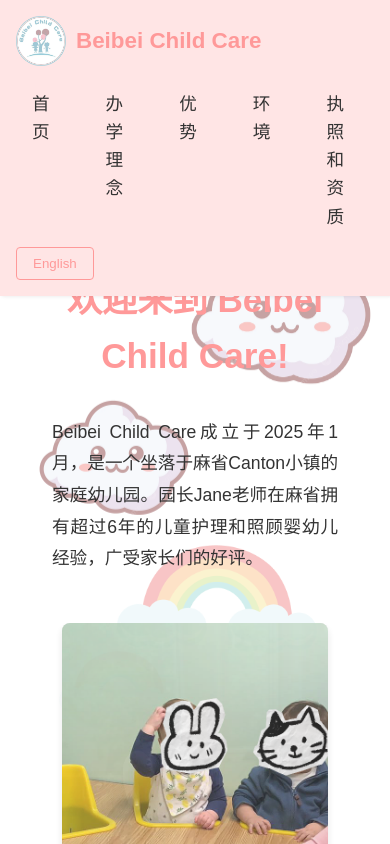
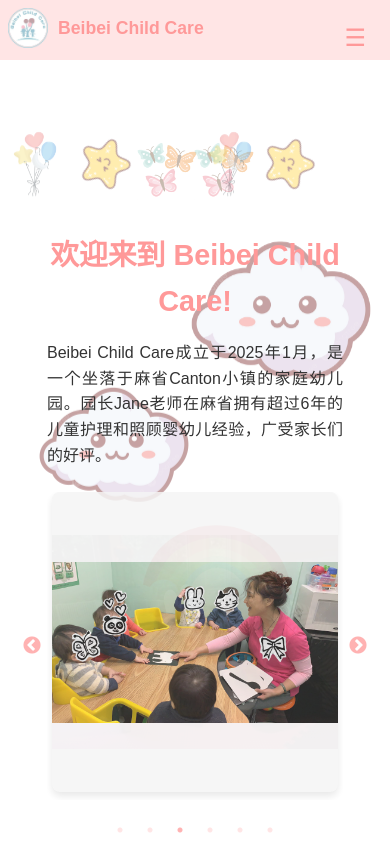
Before and after one commit to tylerjiang1127/beibei-childcare, a React (Vite) app: page / in a window 390 px wide. Shown: the top 844 px of the page. Built offline with nearby package versions, Linux system fonts and the light colour scheme.

Commit message:
update mobile layout

```diff
--- a/src/components/Navbar.jsx
+++ b/src/components/Navbar.jsx
@@ -4,15 +4,30 @@ import { Link } from 'react-router-dom';
 import { useTranslation } from 'react-i18next';
 import { getImagePath } from '../utils/imagePath';
 
+const MenuButton = styled.button`
+  display: none;
+  background: none;
+  border: none;
+  color: ${props => props.theme.colors.primary};
+  font-size: 1.5rem;
+  cursor: pointer;
+  padding: 0.5rem;
+
+  @media (max-width: 767px) {
+    display: block;
+    position: absolute;
+    right: 1rem;
+    top: 1rem;
+  }
+`;
+
 const Nav = styled.nav`
   background-color: ${props => props.theme.colors.secondary};
-  padding: 2rem 1rem;
-  box-shadow: 2px 0 4px rgba(0,0,0,0.1);
   position: fixed;
   z-index: 1000;
 
   @media (min-width: 768px) {
-    // 桌面布局
+    padding: 2rem 1rem;
     height: 100vh;
     width: 250px;
     left: 0;
@@ -22,12 +37,13 @@ const Nav = styled.nav`
   }
 
   @media (max-width: 767px) {
-    // 移动端布局
-    height: auto;
+    padding: 0.5rem;
+    height: ${props => props.isOpen ? 'auto' : '60px'};
     width: 100%;
     top: 0;
     left: 0;
-    padding: 1rem;
+    overflow: hidden;
+    transition: height 0.3s ease;
   }
 `;
 
@@ -35,10 +51,9 @@ const LogoContainer = styled.div`
   display: flex;
   align-items: center;
   gap: 10px;
-  margin-bottom: 2rem;
 
   @media (max-width: 767px) {
-    margin-bottom: 1rem;
+    margin-bottom: 0.5rem;
   }
 `;
 
@@ -48,8 +63,8 @@ const LogoImage = styled.img`
   object-fit: contain;
 
   @media (max-width: 767px) {
-    width: 50px;
-    height: 50px;
+    width: 40px;
+    height: 40px;
   }
 `;
 
@@ -57,7 +72,10 @@ const Logo = styled.div`
   font-size: 1.4rem;
   font-weight: bold;
   color: ${props => props.theme.colors.primary};
-  text-align: center;
+
+  @media (max-width: 767px) {
+    font-size: 1.1rem;
+  }
 `;
 
 const NavLinks = styled.div`
@@ -66,12 +84,14 @@ const NavLinks = styled.div`
 
   @media (min-width: 768px) {
     flex-direction: column;
+    margin-top: 2rem;
   }
 
   @media (max-width: 767px) {
     flex-direction: row;
     overflow-x: auto;
-    padding-bottom: 0.5rem;
+    padding: 0.5rem 0;
+    gap: 1rem;
     &::-webkit-scrollbar {
       display: none;
     }
@@ -84,61 +104,47 @@ const NavLink = styled.a`
   font-size: 1.1rem;
   padding: 0.5rem 1rem;
   border-radius: 4px;
-  cursor: pointer;
+  white-space: nowrap;
+
+  @media (max-width: 767px) {
+    font-size: 0.9rem;
+    padding: 0.3rem 0.8rem;
+  }
+
   &:hover {
     color: ${props => props.theme.colors.primary};
     background-color: rgba(255,255,255,0.5);
   }
 `;
 
-const LanguageButton = styled.button`
-  background: none;
-  border: 1px solid ${props => props.theme.colors.primary};
-  color: ${props => props.theme.colors.primary};
-  padding: 0.5rem 1rem;
-  border-radius: 4px;
-  cursor: pointer;
-  margin-top: auto;
-  &:hover {
-    background: ${props => props.theme.colors.primary};
-    color: white;
-  }
-`;
-
 function Navbar() {
-  const { t, i18n } = useTranslation();
-  const [currentLang, setCurrentLang] = useState('zh');
-
-  const toggleLanguage = () => {
-    const newLang = currentLang === 'zh' ? 'en' : 'zh';
-    setCurrentLang(newLang);
-    i18n.changeLanguage(newLang);
-  };
+  const [isOpen, setIsOpen] = useState(false);
 
   const scrollToSection = (id) => {
     const element = document.getElementById(id);
     if (element) {
       element.scrollIntoView({ behavior: 'smooth' });
+      setIsOpen(false); // 点击导航后自动收起菜单
     }
   };
 
   return (
-    <Nav>
+    <Nav isOpen={isOpen}>
       <LogoContainer>
         <LogoImage src={getImagePath('/public/images/Beibei-Logo.png')} alt="Beibei Logo" />
         <Logo>Beibei Child Care</Logo>
       </LogoContainer>
+      <MenuButton onClick={() => setIsOpen(!isOpen)}>
+        {isOpen ? '✕' : '☰'}
+      </MenuButton>
       <NavLinks>
-        <NavLink onClick={() => scrollToSection('home')}>{t('首页')}</NavLink>
-        <NavLink onClick={() => scrollToSection('philosophy')}>{t('办学理念')}</NavLink>
-        <NavLink onClick={() => scrollToSection('strength')}>{t('优势')}</NavLink>
-        <NavLink onClick={() => scrollToSection('environment')}>{t('环境')}</NavLink>
-        <NavLink onClick={() => scrollToSection('license')}>{t('执照和资质')}</NavLink>
-        <NavLink onClick={() => scrollToSection('contact')}>{t('联系我们')}</NavLink>
+        <NavLink onClick={() => scrollToSection('home')}>首页</NavLink>
+        <NavLink onClick={() => scrollToSection('philosophy')}>办学理念</NavLink>
+        <NavLink onClick={() => scrollToSection('strength')}>优势</NavLink>
+        <NavLink onClick={() => scrollToSection('environment')}>环境</NavLink>
+        <NavLink onClick={() => scrollToSection('license')}>执照和资质</NavLink>
+        <NavLink onClick={() => scrollToSection('contact')}>联系我们</NavLink>
       </NavLinks>
-      <LanguageButton onClick={toggleLanguage}>
-        {currentLang === 'zh' ? 'English' : '中文'}
-      </LanguageButton>
     </Nav>
   );
 }
--- a/src/pages/Home.jsx
+++ b/src/pages/Home.jsx
@@ -9,6 +9,10 @@ const HomeContainer = styled.div`
   padding: 120px 20px 20px;
   max-width: 1200px;
   margin: 0 auto;
+
+  @media (max-width: 767px) {
+    padding: 80px 15px 15px;
+  }
 `;
 
 const Title = styled.h1`
@@ -16,6 +20,11 @@ const Title = styled.h1`
   text-align: center;
   color: ${props => props.theme.colors.primary};
   font-size: 2.2rem;
+
+  @media (max-width: 767px) {
+    font-size: 1.8rem;
+    margin: 0rem 0 1rem 0;
+  }
 `;
 
 const Introduction = styled.p`
@@ -23,14 +32,28 @@ const Introduction = styled.p`
   line-height: 1.8;
   margin-bottom: 3rem;
   text-align: justify;
+
+  @media (max-width: 767px) {
+    font-size: 1rem;
+    line-height: 1.6;
+    margin-bottom: 1.5rem;
+  }
 `;
 
 const SliderContainer = styled.div`
   margin: 2rem auto;
   max-width: 1000px;
 
+  @media (max-width: 767px) {
+    margin: 1rem auto;
+  }
+
   .slick-slide {
     padding: 0 10px;
+
+    @media (max-width: 767px) {
+      padding: 0 5px;
+    }
   }
 
   .slick-prev, .slick-next {
@@ -53,6 +76,12 @@ const Image = styled.img`
   object-fit: cover;
   border-radius: 8px;
   box-shadow: 0 4px 8px rgba(0, 0, 0, 0.1);
+
+  @media (max-width: 767px) {
+    height: 300px;
+    object-fit: contain;
+    background-color: #f5f5f5;
+  }
 `;
 
 function Home() {
```
